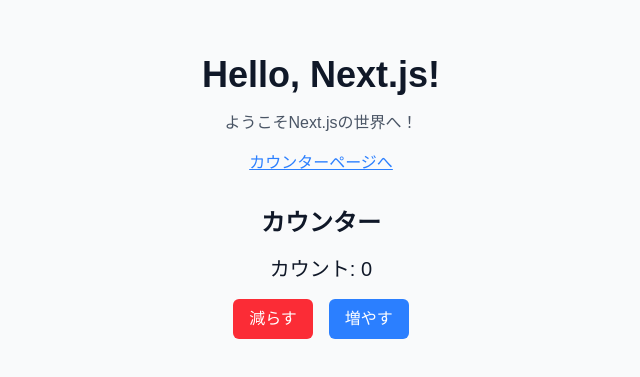
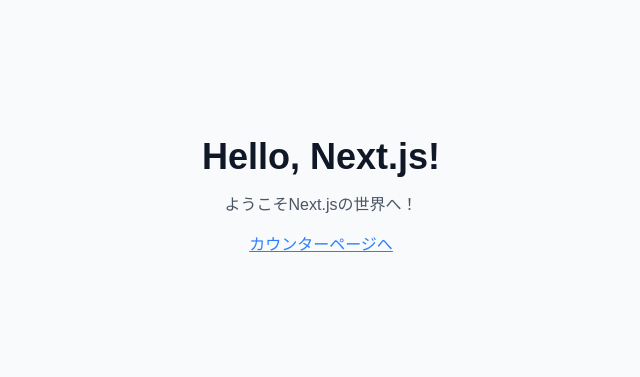
Before and after one commit to daikitazaki/first-next-app, a Next.js app: page / in a window 1280 px wide. Shown: the part 203-580 px from the top of the page, without its empty margins (319-959 px from the left). Built offline with nearby package versions, Linux system fonts and the light colour scheme.

Commit message:
カウンター機能の追加実装

```diff
--- a/app/page.tsx
+++ b/app/page.tsx
@@ -1,6 +1,5 @@
 import Image from "next/image";
 import Link from "next/link";
-import Counter from '@/components/Counter';
 
 export default function Home() {
   return (
@@ -17,9 +16,6 @@
       >
         カウンターページへ
       </Link>
-      <div className="mt-8">
-        <Counter />
-      </div>
     </main>
   );
 }
```
